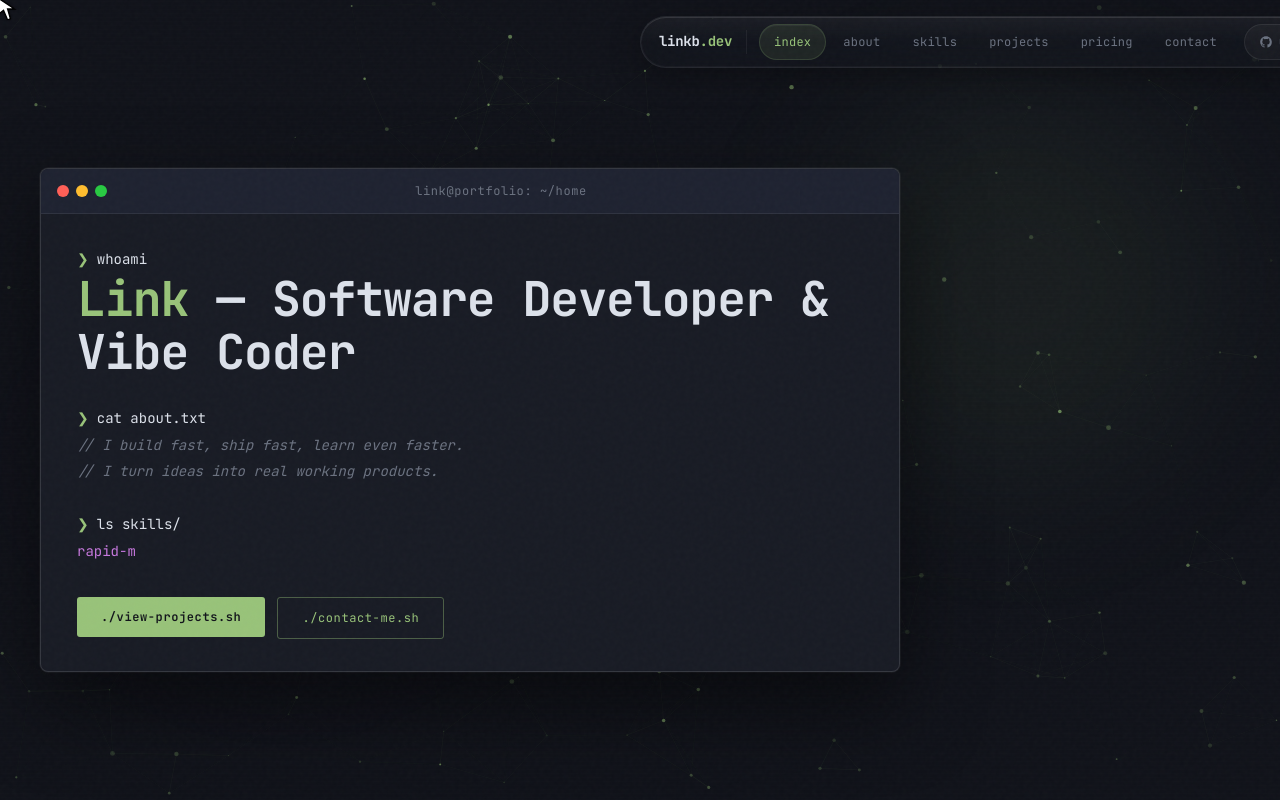
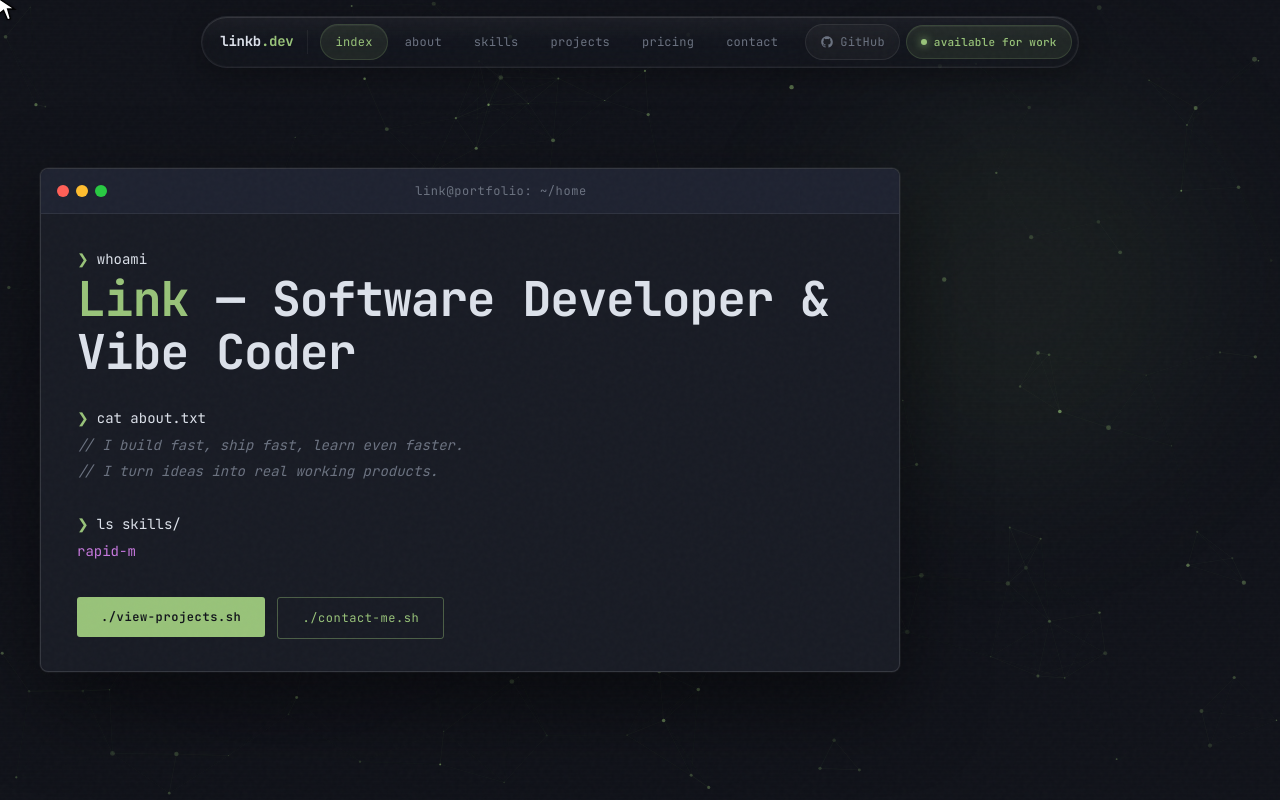
Before and after one commit to savewinkie/portfolio, a Next.js app: page / in a window 1280 px wide. Shown: the top 800 px of the page. Built offline with nearby package versions, Linux system fonts and the light colour scheme.

Commit message:
fix navbar centering

```diff
--- a/app/globals.css
+++ b/app/globals.css
@@ -232,8 +232,10 @@ body::after {
 .navbar {
   position: fixed;
   top: 16px;
-  left: 50%;
-  transform: translateX(-50%);
+  left: 0;
+  right: 0;
+  margin-left: auto;
+  margin-right: auto;
   z-index: 100;
   background: rgba(20, 22, 28, 0.55);
   backdrop-filter: blur(24px) saturate(180%);
```
